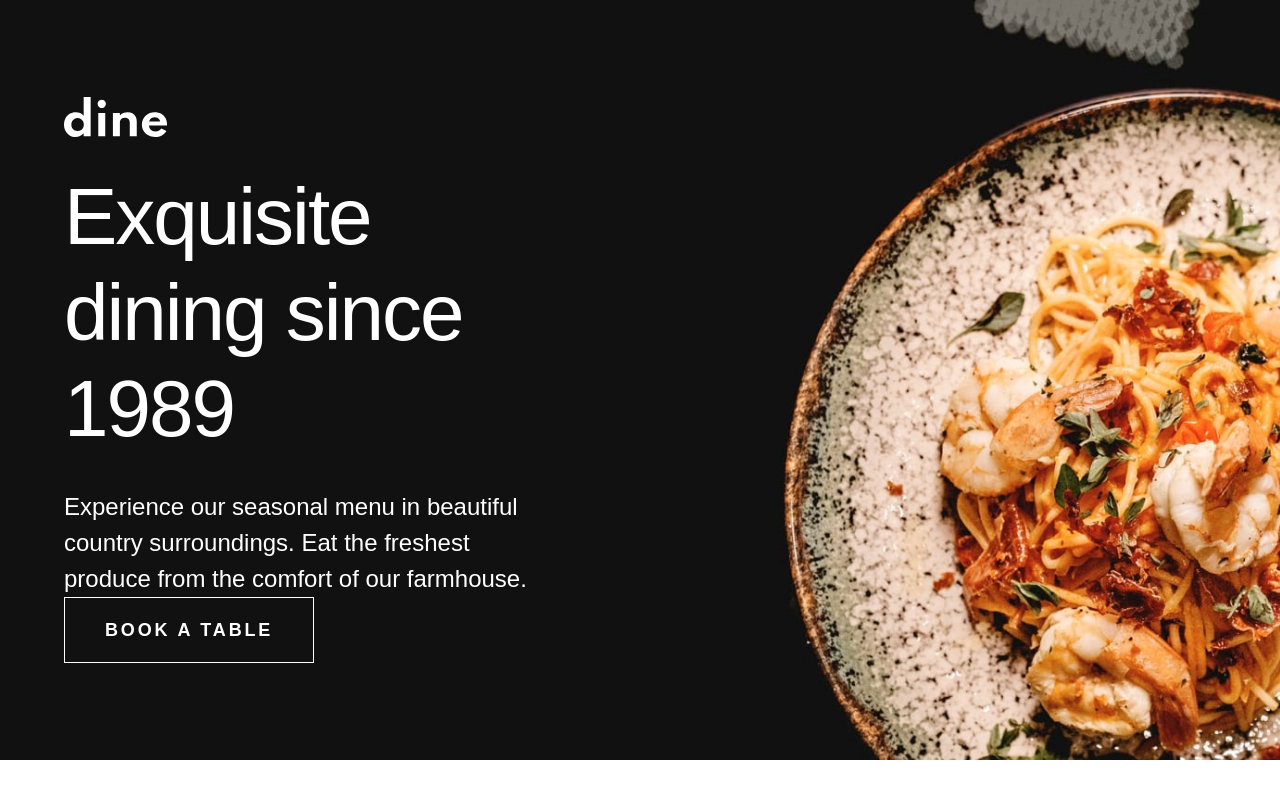
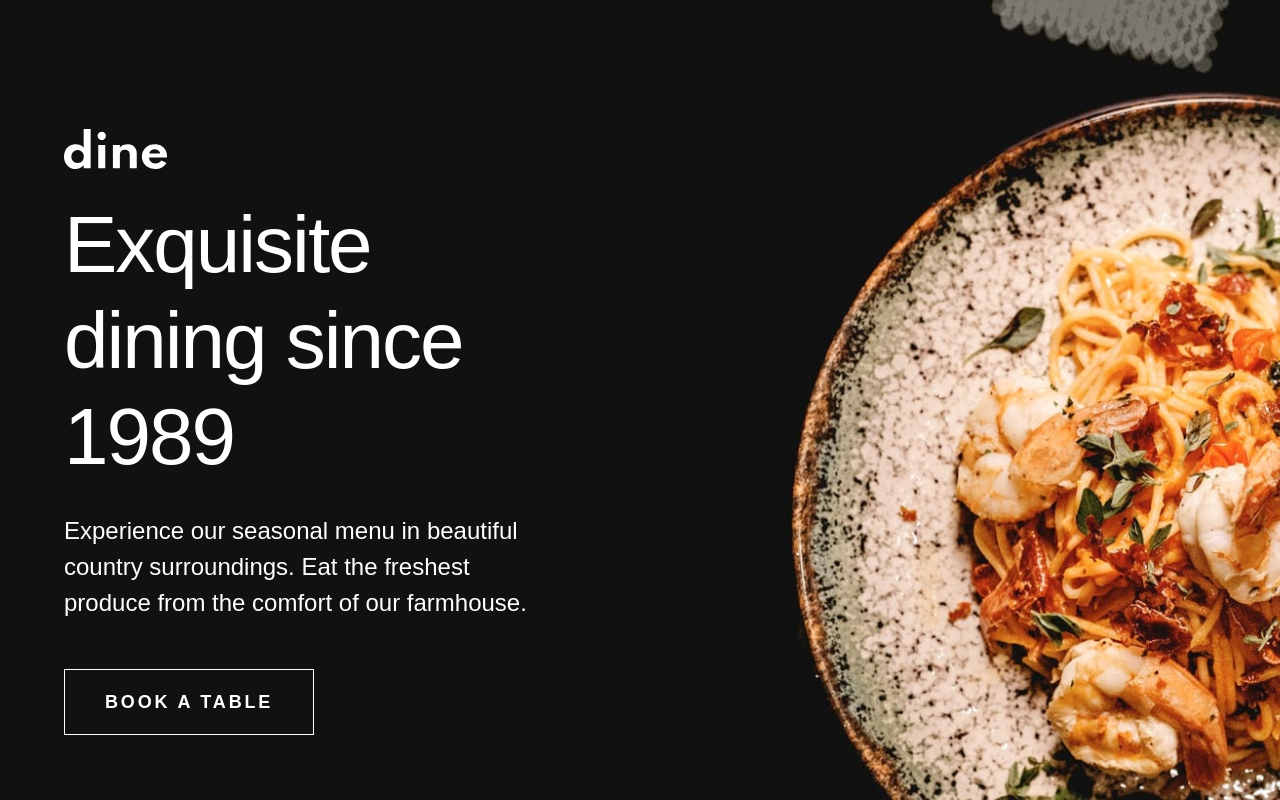
Before and after one commit to anet-eny/dine-restaurant-website, a React (Vite) app: page / in a window 1280 px wide. Built offline with nearby package versions, Linux system fonts and the light colour scheme.

Commit message:
feat: update margin-top of the div and add alt text constant

```diff
--- a/src/components/HeroSection.jsx
+++ b/src/components/HeroSection.jsx
@@ -1,9 +1,11 @@
 import logo from "../assets/logo.svg";
 import Button from "./Button";
 
+const LOGO_ALT = "dine";
+
 export default function HeroSection({ title, description, buttonText, image }) {
   return (
-    <section className="relative min-h-190 flex items-center justify-center lg:justify-start bg-cod-gray px-[clamp(2rem,5vw,8rem)]">
+    <section className="relative min-h-200 flex items-center justify-center lg:justify-start bg-cod-gray px-[clamp(2rem,5vw,8rem)]">
       <picture className="absolute inset-0">
         <source
           media="(min-width: 64rem)"
@@ -20,11 +22,13 @@ export default function HeroSection({ title, description, buttonText, image }) {
           className="w-full h-full object-contain lg:object-cover"
         />
       </picture>
-      <div className="relative flex flex-col items-center justify-center lg:items-start lg:max-w-120 text-white text-center lg:text-left">
-        <img src={logo} alt="Restaurant Logo" />
-        <h1 className="py-8 heading-xl">{title}</h1>
+      <div className="relative flex flex-col items-center justify-center lg:items-start lg:max-w-120 text-white text-center lg:text-left mt-[clamp(4rem,5vw,6rem)]">
+        <img src={logo} alt={LOGO_ALT} />
+        <h1 className="py-7 heading-xl">{title}</h1>
         <p className="body-text">{description}</p>
-        <Button theme="light">{buttonText}</Button>
+        <Button theme="light" className="mt-12">
+          {buttonText}
+        </Button>
       </div>
     </section>
   );
```
